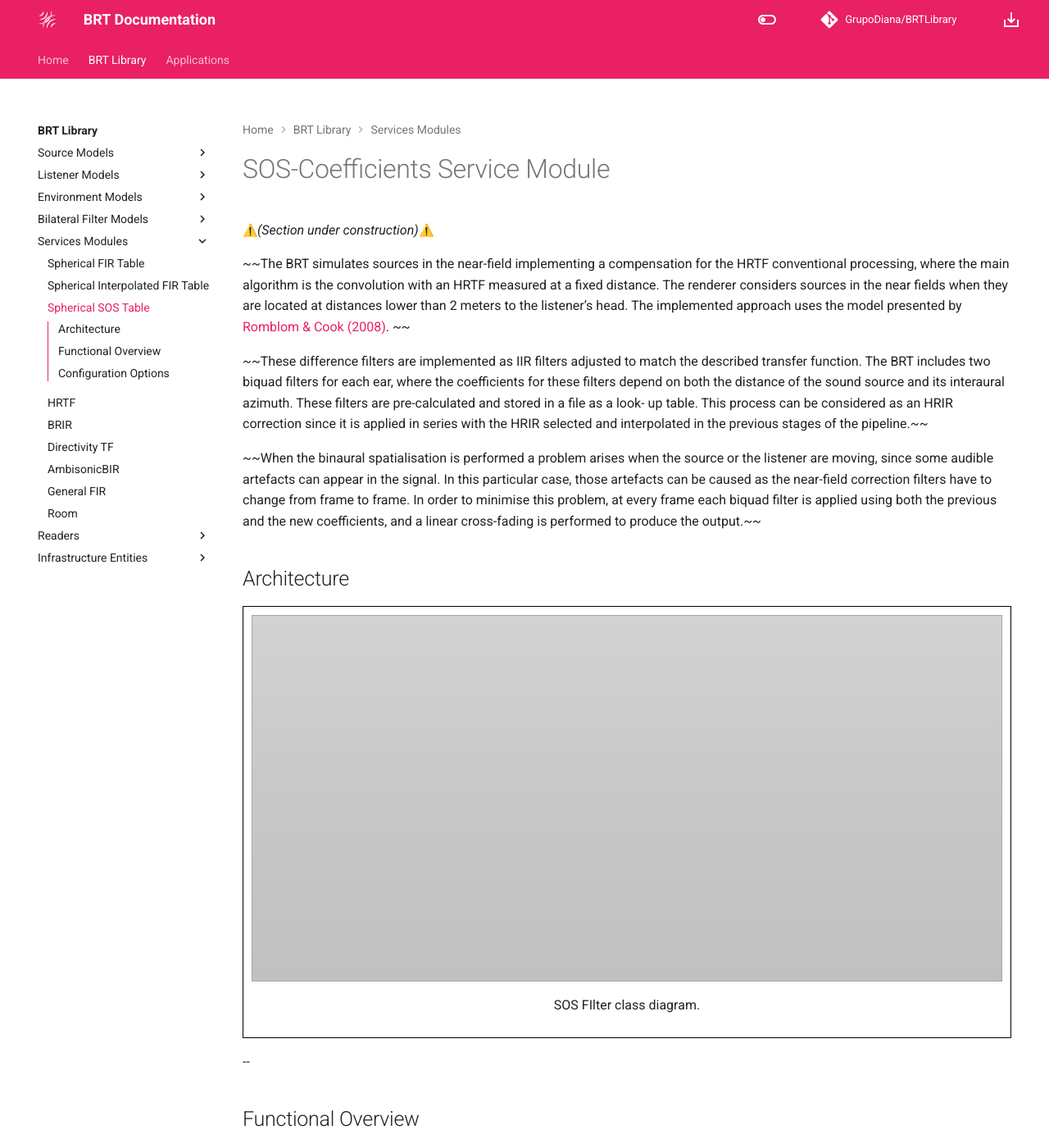
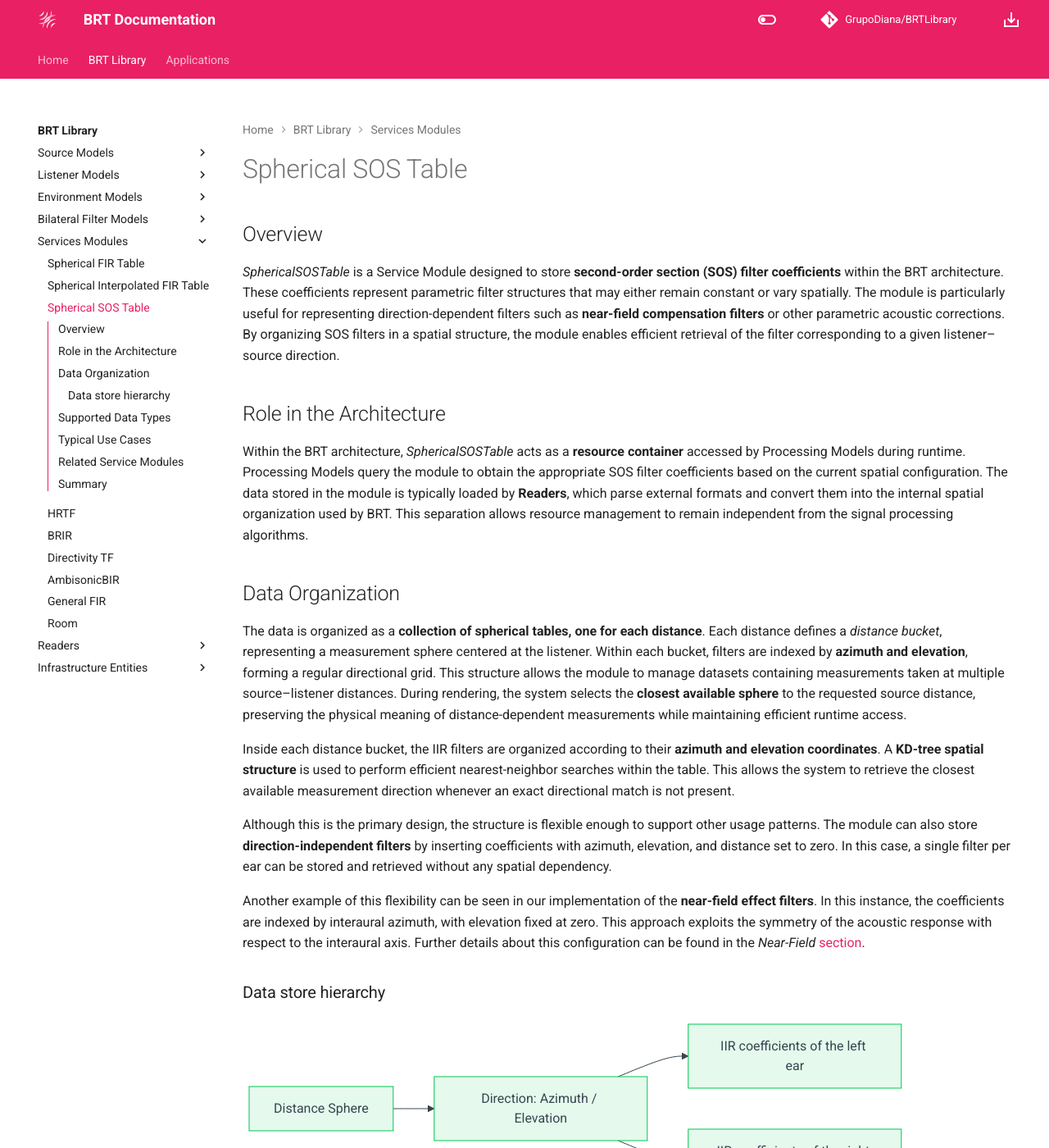
Before and after one commit to GrupoDiana/BRT-Documentation, an MkDocs documentation site: the page built from docs/library/service-modules/service-spherical-sos-table.md, in a window 1280 px wide and 1400 px high. Shown: the whole window at 82% size. Built offline with MkDocs 1.6.1 and Material for MkDocs 9.7.7, drawn with Linux system fonts in a browser that asks for light colours; emoji names are drawn with the system emoji font; comment, search, counter and statistics services are not loaded; some of the changed text lies outside the part shown.

Commit message:
feat: New version of the SOS service module doc

````diff
--- a/docs/library/service-modules/service-spherical-sos-table.md
+++ b/docs/library/service-modules/service-spherical-sos-table.md
@@ -1,30 +1,45 @@
-# SOS-Coefficients Service Module
+# Spherical SOS Table
 
-:warning:*(Section under construction)*:warning:
+## Overview
+_SphericalSOSTable_ is a Service Module designed to store **second-order section (SOS) filter coefficients** within the BRT architecture. These coefficients represent parametric filter structures that may either remain constant or vary spatially. The module is particularly useful for representing direction-dependent filters such as **near-field compensation filters** or other parametric acoustic corrections. By organizing SOS filters in a spatial structure, the module enables efficient retrieval of the filter corresponding to a given listener–source direction.
 
-~~The BRT simulates sources in the near-field implementing a compensation for the HRTF conventional processing, where the main algorithm is the convolution with an HRTF measured at a fixed distance. The renderer considers sources in the near fields when they are located at distances lower than 2 meters to the listener’s head. The implemented approach uses the model presented by <a href="https://www.researchgate.net/publication/280979094_Partitioned_convolution_algorithms_for_real-time_auralization" target="_blank">Romblom & Cook (2008)</a>. ~~
+## Role in the Architecture
+Within the BRT architecture, _SphericalSOSTable_ acts as a **resource container** accessed by Processing Models during runtime. Processing Models query the module to obtain the appropriate SOS filter coefficients based on the current spatial configuration. The data stored in the module is typically loaded by **Readers**, which parse external formats and convert them into the internal spatial organization used by BRT. This separation allows resource management to remain independent from the signal processing algorithms.
 
-~~These difference filters are implemented as IIR filters adjusted to match the described transfer function. The BRT includes two biquad filters for each ear, where the coefficients for these filters depend on both the distance of the sound source and its interaural azimuth. These filters are pre-calculated and stored in a file as a look- up table. This process can be considered as an HRIR correction since it is applied in series with the HRIR selected and interpolated in the previous stages of the pipeline.~~
+## Data Organization
+The data is organized as a **collection of spherical tables, one for each distance**. Each distance defines a *distance bucket*, representing a measurement sphere centered at the listener. Within each bucket, filters are indexed by **azimuth and elevation**, forming a regular directional grid. This structure allows the module to manage datasets containing measurements taken at multiple source–listener distances. During rendering, the system selects the **closest available sphere** to the requested source distance, preserving the physical meaning of distance-dependent measurements while maintaining efficient runtime access.
 
-~~When the binaural spatialisation is performed a problem arises when the source or the listener are moving, since some audible artefacts can appear in the signal. In this particular case, those artefacts can be caused as the near-field correction filters have to change from frame to frame. In order to minimise this problem, at every frame each biquad filter is applied using both the previous and the new coefficients, and a linear cross-fading is performed to produce the output.~~
+Inside each distance bucket, the IIR filters are organized according to their **azimuth and elevation coordinates**. A **KD-tree spatial structure** is used to perform efficient nearest-neighbor searches within the table. This allows the system to retrieve the closest available measurement direction whenever an exact directional match is not present.
 
+Although this is the primary design, the structure is flexible enough to support other usage patterns. The module can also store **direction-independent filters** by inserting coefficients with azimuth, elevation, and distance set to zero. In this case, a single filter per ear can be stored and retrieved without any spatial dependency.
 
-## Architecture
+Another example of this flexibility can be seen in our implementation of the **near-field effect filters**. In this instance, the coefficients are indexed by interaural azimuth, with elevation fixed at zero. This approach exploits the symmetry of the acoustic response with respect to the interaural axis. Further details about this configuration can be found in the *Near-Field* [section](../processing-modules/nearfield-effect-processor.md).
 
-<div style="border: 1px solid #000; padding: 10px; display: inline-block;">
-    <img src="/BRT-Documentation/assets/sysmldiagrams/none.png" alt="HRTF offline process" style="display: block; margin: 0 auto;">
-    <p style="text-align: center;">SOS FIlter class diagram.</p>
-</div>
---
+### Data store hierarchy
 
-## Functional Overview
+```mermaid
+graph LR
 
-This class handles the configuration of second-order section (SOS) filter coefficients. It allows for the addition of SOS filter coefficients based on specific azimuths and distances. The class also provides functionality to retrieve the SOS filter coefficients based on the ear's position, distance, and azimuth.
+B[Distance Sphere]
+B --> C[Direction: Azimuth / Elevation]
+C --> D[IIR coefficients of the left ear]
+C --> E[IIR coefficients of the right ear]
+```
 
-## Configuration Options
+## Supported Data Types
+The module stores **parametric filter representations** expressed as cascades of second-order sections. Each entry typically contains the numerator and denominator coefficients of the SOS structure. This representation is commonly used for efficient and numerically stable implementations of IIR filters. Both **single filters** and **spatially varying collections of filters** can be represented within the same framework.
 
-The methods provided by this service are as follows.
+## Typical Use Cases
+A couple of common use cases might be: storing **near-field compensation filters** that vary depending on the distance between the sound source and the listener. The processing models responsible for near-field rendering can query the module to obtain the appropriate SOS filter for the current source direction. Another use of this module is to store filters for simulating direction-independent filters, such as protective headphones or a very simple equalisation device.
 
-- **Add Coefficients**: Adds new second-order section (SOS) filter coefficients for a given interaural azimuth and distance.
-- **Set Ear Position**: Sets the position of the left or right ear within the 3D space.
-- **Get SOS Filter Coefficients**: Retrieves the second-order section (SOS) filter coefficients for a specific ear, distance, and interaural azimuth.
+## Related Service Modules
+**SphericalFIRTable**
+
+_SphericalFIRTable_ stores **impulse responses (FIR filters)** organized spatially, typically representing HRTFs or BRIRs. In contrast, _SphericalSOSTable_ stores **parametric IIR filters expressed as SOS coefficients**, which are generally more compact and suitable for certain acoustic corrections.
+
+**SphericalInterpolatedFIRTable**
+
+ _SphericalInterpolatedFIRTable_ performs interpolation between spatial measurements, _SphericalSOSTable_ typically retrieves the filter associated with the closest available spatial position. These modules therefore address different filter representations and rendering needs.
+
+## Summary
+_SphericalSOSTable_ provides a structured way to store and access **spatially organized parametric filters** within BRT. By representing filters as SOS coefficients and organizing them over spherical coordinates, the module supports efficient retrieval of direction-dependent filtering resources. It complements FIR-based resource modules and enables Processing Models to integrate parametric acoustic corrections into binaural rendering pipelines.
````
